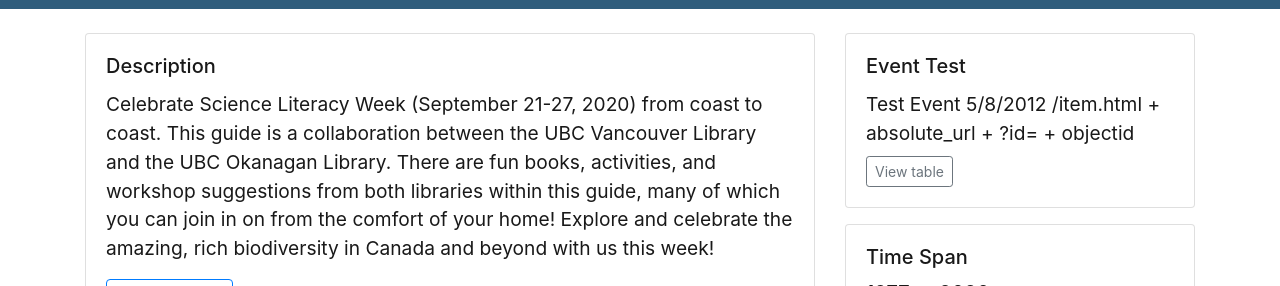
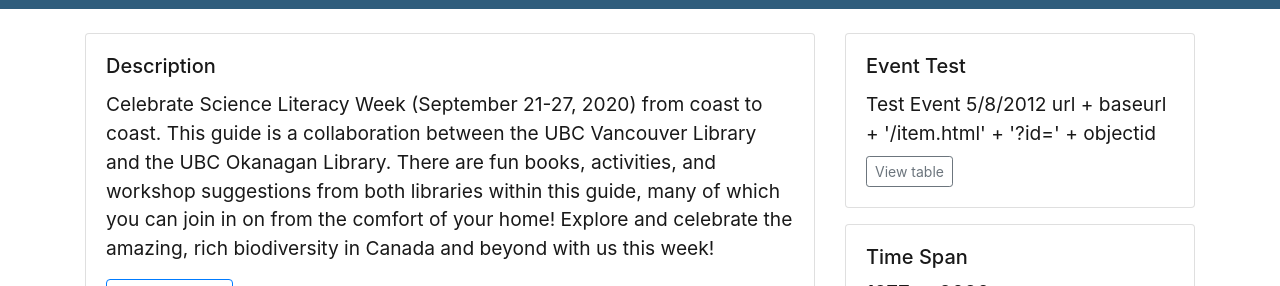
Before and after one commit to Woodward-Library/collectionBuilderExample, a Jekyll site: the page built from index.md, in a window 1280 px wide. Shown: the part 210-496 px from the top of the page. Built offline with Jekyll 4.4.1, drawn with Linux system fonts in a browser that asks for light colours; part of the change alters nothing that is shown.

Commit message:
Update events.html

```diff
--- a/_includes/index/events.html
+++ b/_includes/index/events.html
@@ -7,7 +7,7 @@
 {%- assign eventTitle = events | map:"title" -%}
 {%- assign eventDate = events | map:"date" -%}
 {%- assign objectid = events | map:"objectid" -%}
-{%- assign itemLink = '/item.html + absolute_url + ?id=  + objectid' -%}
+{%- assign itemLink = "url + baseurl + '/item.html' + '?id='  + objectid" -%}
 
 
 <div class="card mb-3" >
```
